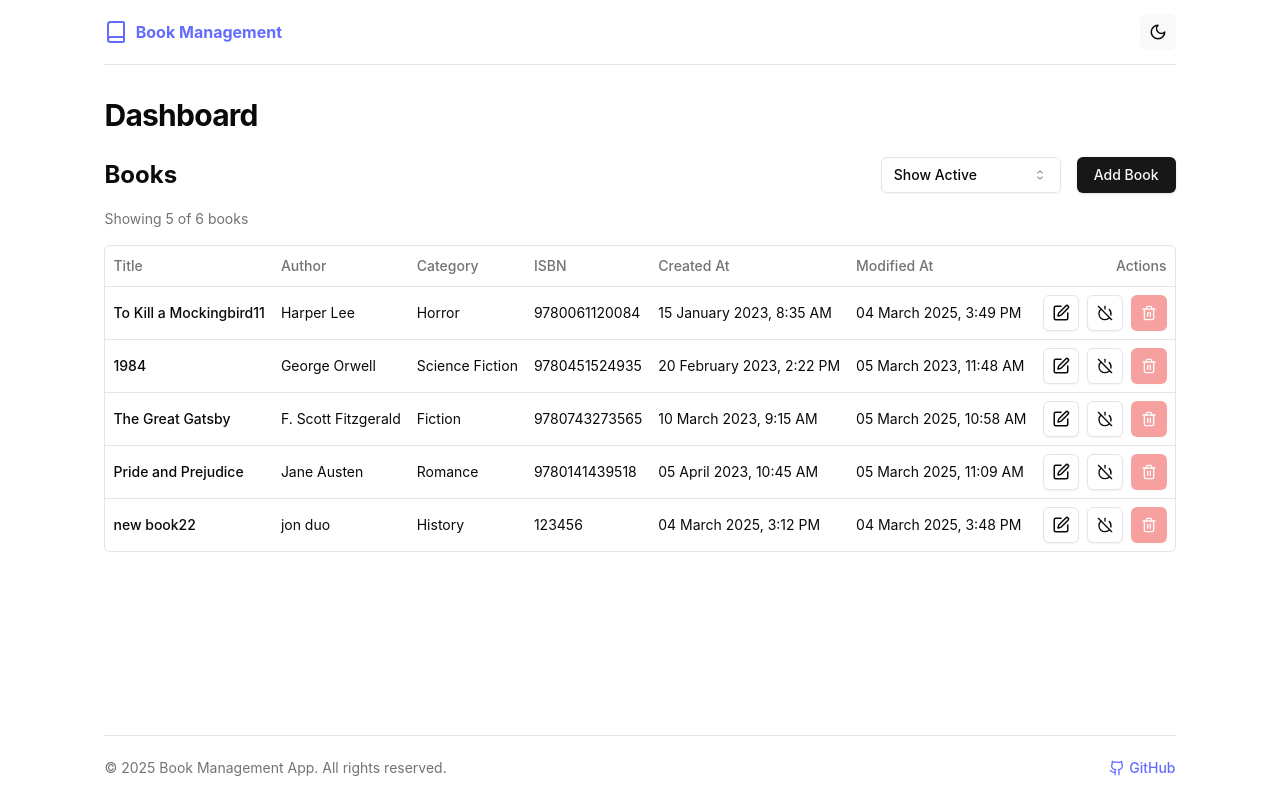
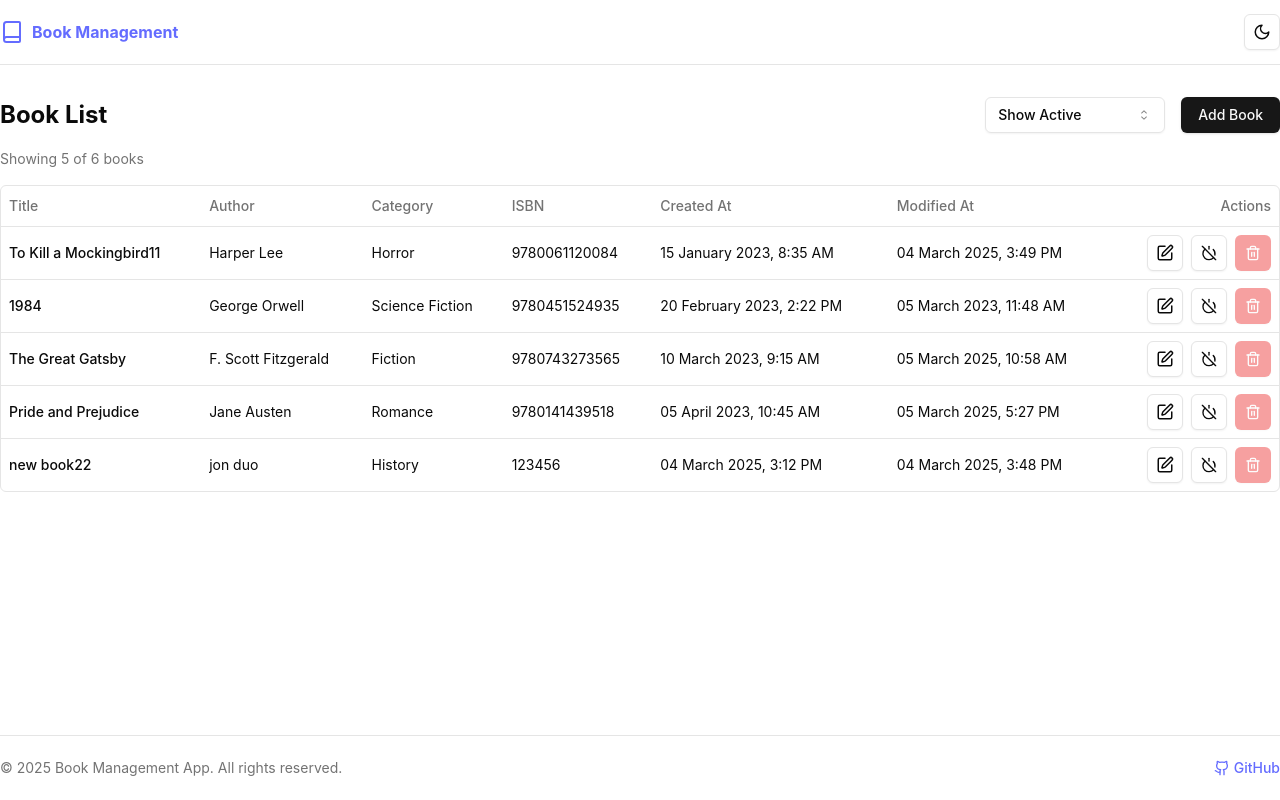
Before and after one commit to vadimdk/book-list-app, a React (Vite) app: page / in a window 1280 px wide. Built offline with nearby package versions, Linux system fonts and the light colour scheme; data requests are answered from the project's data file.

Commit message:
refactor: enhance layout components and update footer text for consistency

```diff
--- a/db.json
+++ b/db.json
@@ -38,7 +38,7 @@
       "isbn": "9780141439518",
       "active": true,
       "createdAt": "2023-04-05T10:45:00.000Z",
-      "modifiedAt": "2025-03-05T11:09:48.913Z"
+      "modifiedAt": "2025-03-05T17:27:10.004Z"
     },
     {
       "id": "5",
--- a/src/components/layout/Footer.tsx
+++ b/src/components/layout/Footer.tsx
@@ -3,7 +3,7 @@ import { Github } from 'lucide-react';
 export function Footer() {
   return (
     <footer className="border-t py-6 md:py-0">
-      <div className="container flex flex-col items-center justify-between gap-4 md:h-16 md:flex-row">
+      <div className="container flex flex-col items-center justify-between gap-4 md:h-16 md:flex-row mx-auto">
         <p className="text-center text-sm leading-loose text-muted-foreground md:text-left">
           &copy; {new Date().getFullYear()} Book Management App. All rights reserved.
         </p>
--- a/src/components/layout/Header.tsx
+++ b/src/components/layout/Header.tsx
@@ -8,13 +8,13 @@ export function Header() {
 
   return (
     <header className="sticky top-0 z-50 w-full border-b bg-background/95 backdrop-blur supports-[backdrop-filter]:bg-background/60">
-      <div className="container flex h-16 items-center">
+      <div className="container flex h-16 items-center mx-auto">
         <Link to="/" className="flex items-center gap-2 font-bold">
           <Book className="h-6 w-6" />
           <span>Book Management</span>
         </Link>
         <div className="flex flex-1 items-center justify-end">
-          <Button variant="ghost" size="icon" onClick={toggleTheme}>
+          <Button variant="outline" size="icon" onClick={toggleTheme}>
             {theme === 'light' ? (
               <Moon className="h-5 w-5" />
             ) : (
--- a/src/components/layout/Layout.tsx
+++ b/src/components/layout/Layout.tsx
@@ -9,9 +9,9 @@ interface LayoutProps {
 
 export function Layout({ children }: LayoutProps) {
   return (
-    <div className="container flex min-h-screen flex-col">
+    <div className=" flex min-h-screen flex-col">
       <Header />
-      <main className="flex-1 container py-8">
+      <main className="flex-1 container py-8 mx-auto">
         {children}
       </main>
       <Footer />
--- a/src/components/ui/data-table.tsx
+++ b/src/components/ui/data-table.tsx
@@ -82,7 +82,7 @@ export function DataTable() {
   return (
     <div className="space-y-4">
       <div className="flex justify-between items-center">
-        <h2 className="text-2xl font-bold">Books</h2>
+        <h2 className="text-2xl font-bold">Book List</h2>
         <div className="flex items-center gap-4">
           <Select value={filterOption} onValueChange={handleFilterChange}>
             <SelectTrigger className="w-[180px]">
--- a/src/index.css
+++ b/src/index.css
@@ -28,7 +28,6 @@ a:hover {
 
 body {
   margin: 0;
-  place-items: center;
   min-width: 320px;
   min-height: 100vh;
 }
--- a/src/pages/dashboard.tsx
+++ b/src/pages/dashboard.tsx
@@ -11,7 +11,7 @@ export function Dashboard() {
 
   return (
     <div className="space-y-6">
-      <h1 className="text-3xl font-bold tracking-tight">Dashboard</h1>
+      {/* <h1 className="text-3xl font-bold tracking-tight">Dashboard</h1> */}
       <DataTable />
     </div>
   );
```
